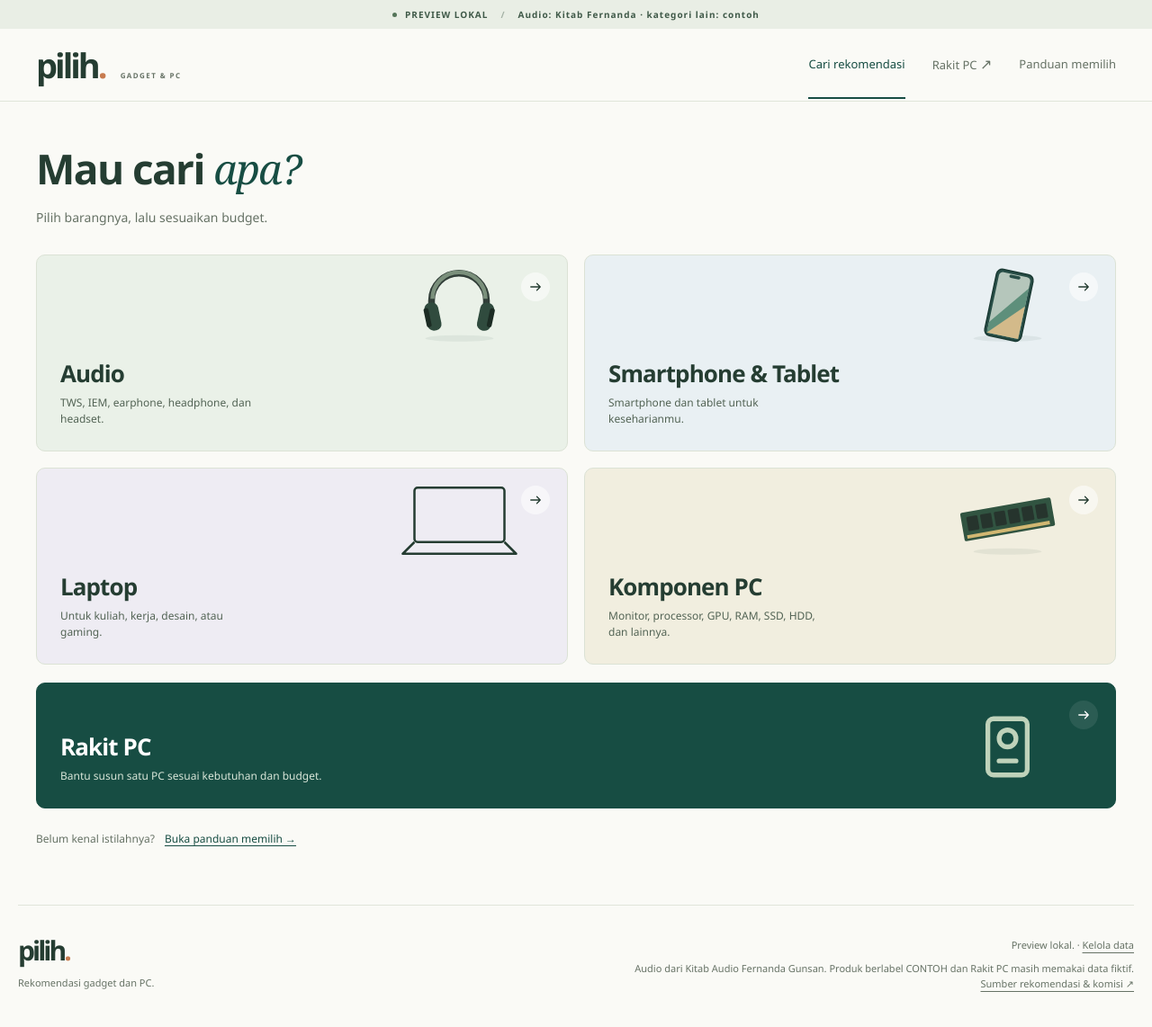
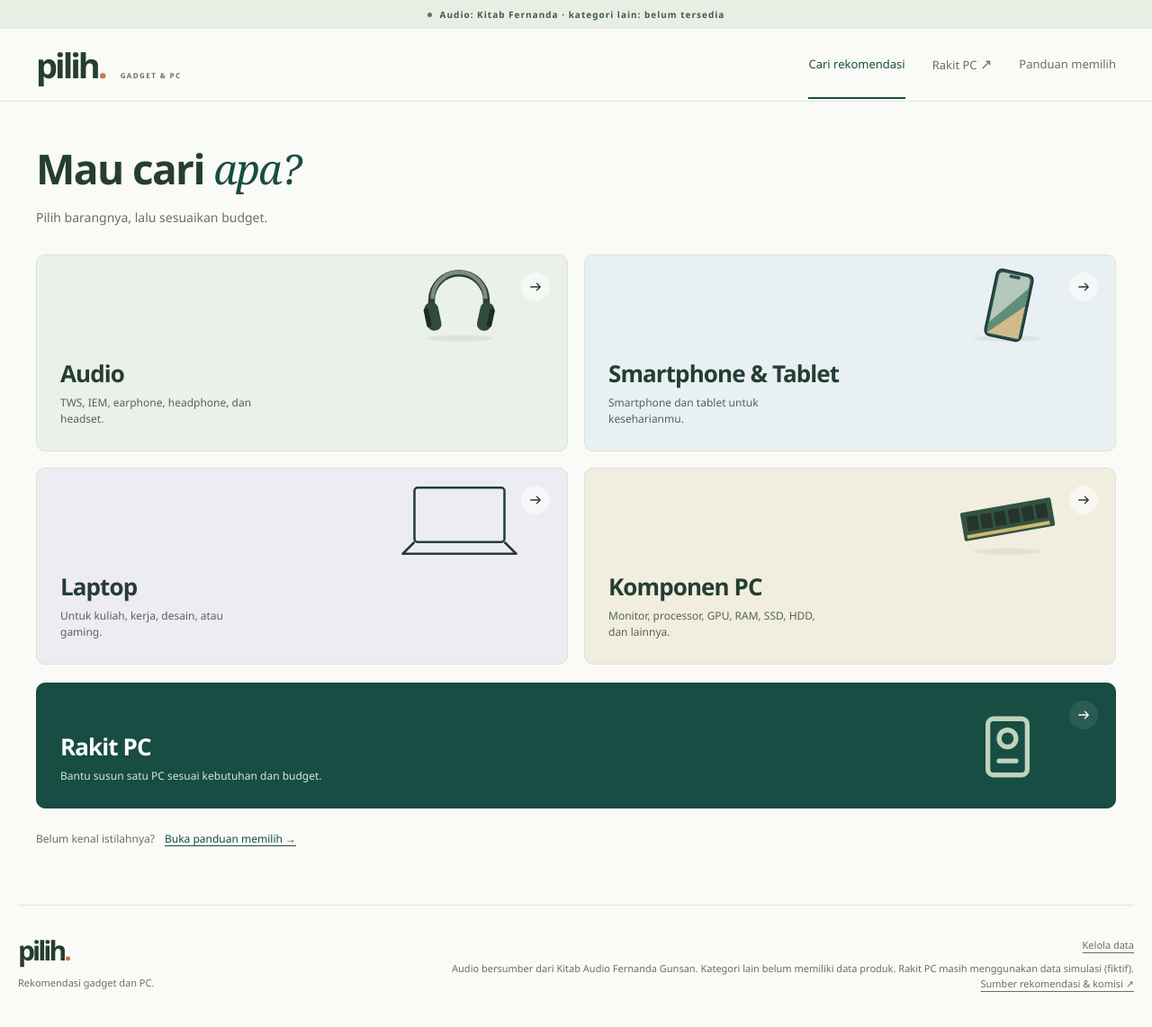
Before and after one commit to lanjilan/gadgetpick, a website with bundled scripts: page public/index.html in a window 1280 px wide. Shown: the whole page at 90% size. Built offline with nearby package versions, Linux system fonts and the light colour scheme; files whose address does not match are found by name.

Commit message:
fix: correct live homepage banner and footer copy

```diff
--- a/public/index.html
+++ b/public/index.html
@@ -13,7 +13,7 @@
 </head>
 <body>
   <a class="skip" href="#main">Lewati ke konten</a>
-  <div class="preview-strip"><span class="status-dot"></span> PREVIEW LOKAL <span class="strip-divider">/</span> Audio: Kitab Fernanda · kategori lain: contoh</div>
+  <div class="preview-strip"><span class="status-dot"></span> Audio: Kitab Fernanda · kategori lain: belum tersedia</div>
   <header class="site-header">
     <div class="header-inner">
       <a href="#rekomendasi" class="logo" aria-label="pilih, beranda">pilih<span>.</span><span class="logo-note">GADGET & PC</span></a>
@@ -25,7 +25,7 @@
     </div>
   </header>
   <main id="main" tabindex="-1"></main>
-  <footer class="site-footer"><div><a class="logo" href="#rekomendasi">pilih<span>.</span></a><p>Rekomendasi gadget dan PC.</p></div><div><p>Preview lokal. · <a href="#data">Kelola data</a></p><p>Audio dari Kitab Audio Fernanda Gunsan. Produk berlabel CONTOH dan Rakit PC masih memakai data fiktif.<br><a href="#metode">Sumber rekomendasi & komisi ↗</a></p></div></footer>
+  <footer class="site-footer"><div><a class="logo" href="#rekomendasi">pilih<span>.</span></a><p>Rekomendasi gadget dan PC.</p></div><div><p><a href="#data">Kelola data</a></p><p>Audio bersumber dari Kitab Audio Fernanda Gunsan. Kategori lain belum memiliki data produk. Rakit PC masih menggunakan data simulasi (fiktif).<br><a href="#metode">Sumber rekomendasi & komisi ↗</a></p></div></footer>
   <noscript><p class="noscript">Aktifkan JavaScript untuk menggunakan pencarian dan PC builder.</p></noscript>
   <div id="compare-tray" class="compare-tray" hidden></div>
   <dialog id="detail-dialog" aria-labelledby="dialog-title"><button id="close-dialog" class="close-dialog" aria-label="Tutup dialog">×</button><div id="dialog-content"></div></dialog>
```
